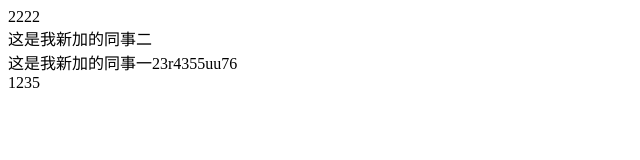
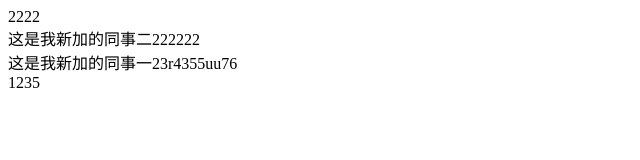
Before and after one commit to morris-he/effective-computing-machine, a plain HTML site: page index.html in a window 1280 px wide. Shown: the full height of the page, 0-640 px from the left. Drawn offline with Linux system fonts and the light colour scheme.

Commit message:
休息下

```diff
--- a/index.html
+++ b/index.html
@@ -11,7 +11,7 @@
     <div>2222</div>
 
 
-    <div>这是我新加的同事二</div>
+    <div>这是我新加的同事二222222</div>
 
     <div>这是我新加的同事一23r4355uu76</div>
 
```
